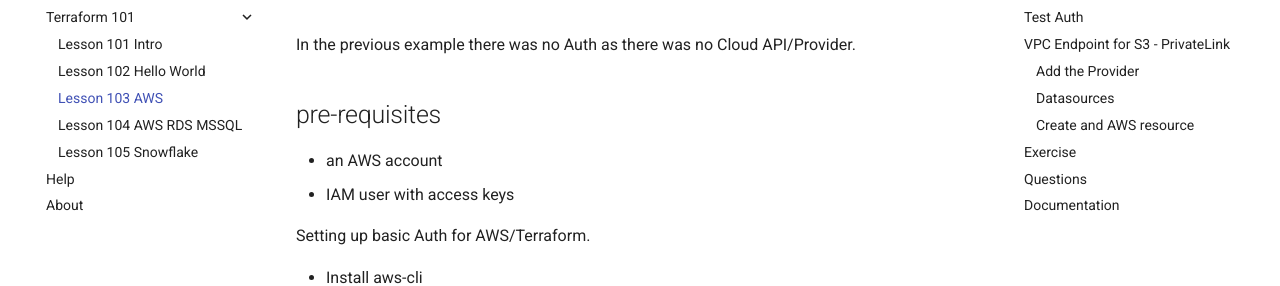
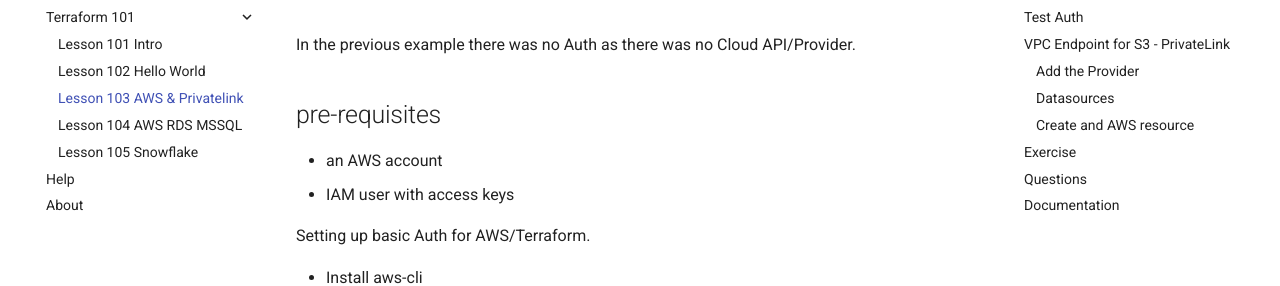
Before and after one commit to JamesWoolfenden/terraform-for-data, an MkDocs documentation site: the page built from docs/lesson3.md, in a window 1280 px wide. Shown: the part 148-434 px from the top of the page. Built offline with MkDocs 1.6.1 and Material for MkDocs 9.7.7, drawn with Linux system fonts in a browser that asks for light colours; comment, search, counter and statistics services are not loaded.

Commit message:
new lesson

```diff
--- a/mkdocs.yml
+++ b/mkdocs.yml
@@ -6,7 +6,7 @@
   - Terraform 101:
       - Lesson 101 Intro: lesson1.md
       - Lesson 102 Hello World: lesson2.md
-      - Lesson 103 AWS: lesson3.md
+      - Lesson 103 AWS & Privatelink: lesson3.md
       - Lesson 104 AWS RDS MSSQL: lesson4.md
       - Lesson 105 Snowflake: lesson5.md
       #- Lesson 106: lesson6.md
```
